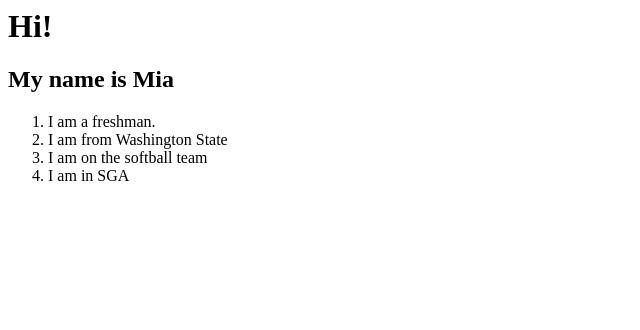
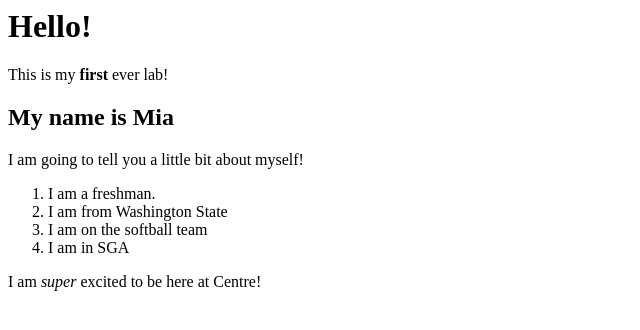
Before and after one commit to miatomillo/MyFirstLab, a plain HTML site: page initial.html in a window 1280 px wide. Shown: the whole page, without its empty margins (0-640 px from the left). Drawn offline with Linux system fonts and the light colour scheme.

Commit message:
Add Detail

```diff
--- a/initial.html
+++ b/initial.html
@@ -1,14 +1,19 @@
 <html>
   <body>
-    <h1> Hi! </h1>
+    <h1> Hello! </h1>
+    <p> This is my <b> first </b> ever lab! </p>
       <h2> My name is Mia </h2>
         <p>
+    <p> I am going to tell you a little bit about myself! </p>
           <ol>
             <li> I am a freshman. </li>
             <li> I am from Washington State </li>
             <li> I am on the softball team </li>
             <li> I am in SGA </li>
           </ol>
+               <p>
+                  I am <i> super </i> excited to be here at Centre!
+              </p>
         </p>
   </body>
 </html>
```
